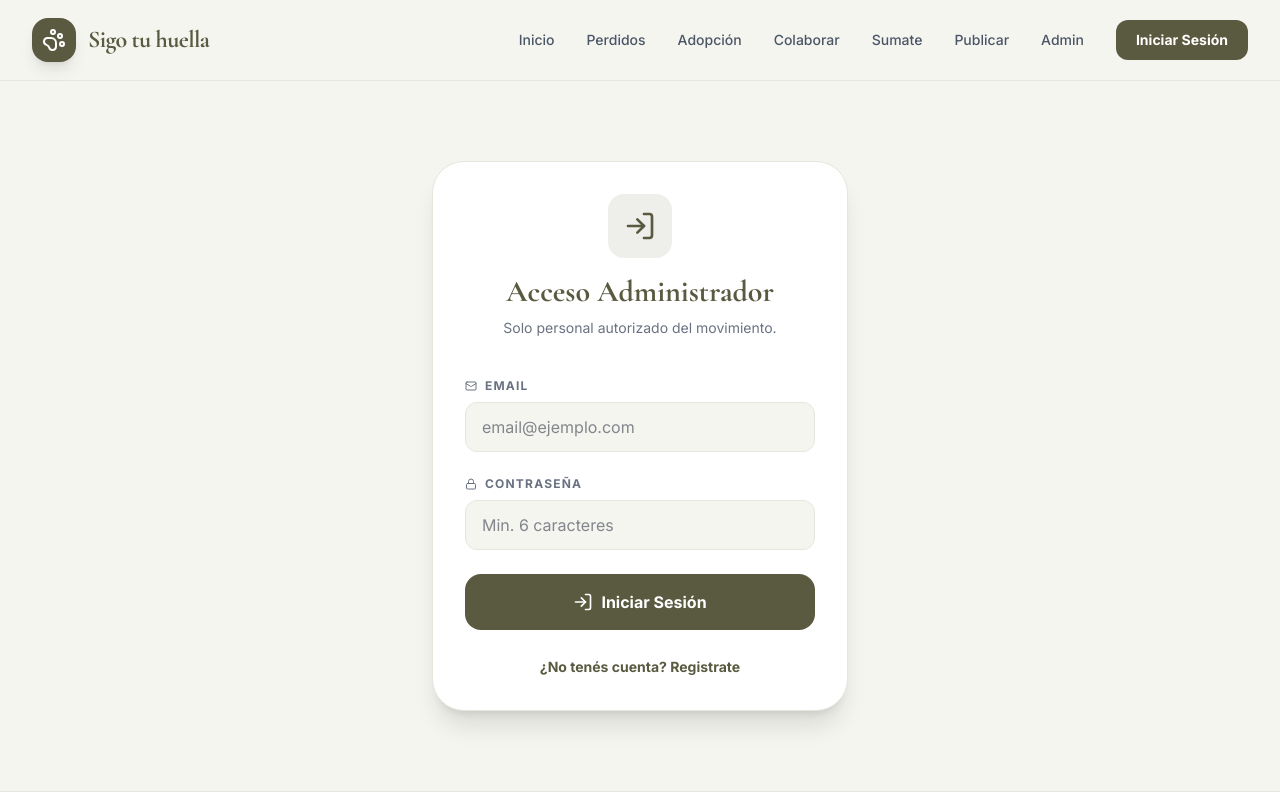
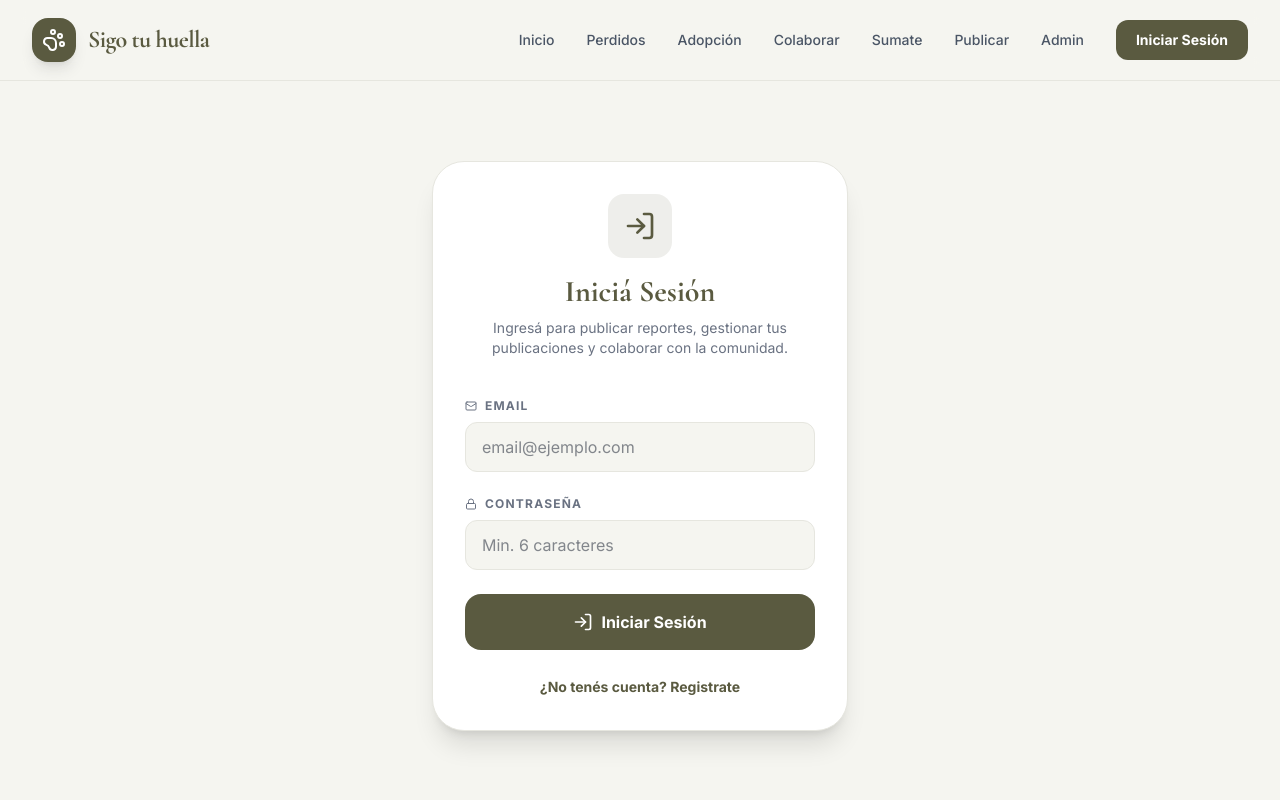
Before and after one commit to sptortarolo-hue/sigotuhuella, a React (Vite) app: page /login in a window 1280 px wide. Shown: the top 800 px of the page. Built offline with nearby package versions, Linux system fonts and the light colour scheme.

Commit message:
modificación usuarios

```diff
--- a/src/pages/Login.tsx
+++ b/src/pages/Login.tsx
@@ -57,8 +57,8 @@ export default function Login() {
           <div className="w-16 h-16 bg-brand-primary/10 text-brand-primary rounded-2xl flex items-center justify-center mx-auto mb-4">
             <LogIn className="w-8 h-8" />
           </div>
-          <h1 className="text-3xl font-serif font-bold text-brand-primary">Acceso Administrador</h1>
-          <p className="text-gray-500 text-sm mt-2">Solo personal autorizado del movimiento.</p>
+          <h1 className="text-3xl font-serif font-bold text-brand-primary">Iniciá Sesión</h1>
+          <p className="text-gray-500 text-sm mt-2">Ingresá para publicar reportes, gestionar tus publicaciones y colaborar con la comunidad.</p>
         </div>
 
         {user ? (
```
